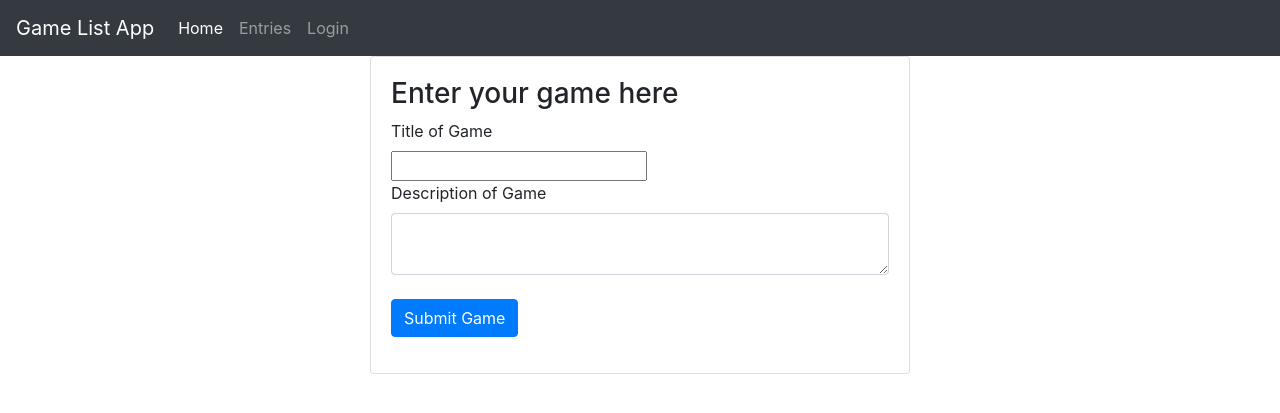
After one commit to DoctorIncorporated/GameListApp, a Node server app: page /entries in a window 1280 px wide. The commit adds this page. Shown: the top 413 px of the page. Run offline with Node 20, Linux system fonts and the light colour scheme; some libraries are stand-ins or nearby versions.

Commit message:
Add/Delete/and some edit entries

```diff
--- a/app.js
+++ b/app.js
@@ -29,18 +29,28 @@ app.set('view engine', 'handlebars');
 app.use(bodyParser.urlencoded({ extended: false }));
 app.use(bodyParser.json());
 
-//Route to index.html
+//Route to index
 router.get('/', function(req, res){
     //res.sendFile(path.join(__dirname+'/index.html'));
-    var title = "Welcome to the GameApp page";
+    //var title = "Welcome to the GameApp page";
 
-    res.render('index', {title:title});
+    res.render('index');
+});
+//Route to entries
+router.get('/entries', function(req, res){
+    res.render('gameentries/addgame');
+});
+//Route to login
+router.get('/login', function(req, res){
+    res.render('login');
 });
 
-app.get('/getdata', function(req, res){
-    console.log("Request made from fetch");
+app.get('/', function(req, res){
+    //console.log("Request made from fetch");
     Entry.find({}).then(function(entries){
-        res.send({entries:entries});
+        res.render("index", {
+            entries:entries
+        });
     });
 });
 
@@ -50,7 +60,7 @@ app.get('/getdata', function(req, res){
 // });
 
 //Post from form on index.html
-app.post('/', function(req, res){
+app.post('/addgame', function(req, res){
     console.log(req.body);
     var newEntry = {
         title:req.body.title,
@@ -58,6 +68,15 @@ app.post('/', function(req, res){
     }
     new Entry(newEntry).save().then(function(entry){
         res.redirect('/')
+    });
+});
+
+//Delete Game Entry
+app.post('/:id', function(req,res){
+    Entry.remove({_id:req.params.id})
+    .then(function(){
+        //req.flash("Game Removed");
+        res.redirect('/');
     });
 });
 
--- /dev/null
+++ b/views/entries.handlebars
@@ -0,0 +1,5 @@
+
+<div class="jumbotron text-center">
+    <h1>Enter Game Here</h1>
+    <p>You will enter games here</p>
+</div>
--- /dev/null
+++ b/views/gameentries/addgame.handlebars
@@ -0,0 +1,18 @@
+<div class="row">
+    <div class="col-md-6 mx-auto">
+        <div class="card card-body">
+            <form class="form-group" action="/addgame" method="POST">
+                <h3>Enter your game here</h3>
+                <label>Title of Game</label>
+                <br>
+                <input type="text" name="title" required>
+                <br>
+                <label>Description of Game</label>
+                <br>
+                <textarea name="genre" class="form-control" required></textarea>
+                <br>
+                <button type="submit" class="btn btn-primary">Submit Game</button>
+            </form>
+        </div>
+    </div>
+</div>
--- a/views/layouts/main.handlebars
+++ b/views/layouts/main.handlebars
@@ -3,10 +3,20 @@
     <head>
         <meta charset="utf-8">
         <title>Game App - List Your Favorite Games</title>
+        <!--Link to Bootstrap-->
+        <link rel="stylesheet" href="https://stackpath.bootstrapcdn.com/bootstrap/4.2.1/css/bootstrap.min.css" integrity="sha384-GJzZqFGwb1QTTN6wy59ffF1BuGJpLSa9DkKMp0DgiMDm4iYMj70gZWKYbI706tWS" crossorigin="anonymous">
     </head>
     <body>
+        {{>_navbar}}
 
-        {{{body}}}
 
+        <div class="container">
+            {{{body}}}
+        </div>
+
+<!--Bootstrap Linked Scripts and Dependancies-->
+<script src="https://code.jquery.com/jquery-3.3.1.slim.min.js" integrity="sha384-q8i/X+965DzO0rT7abK41JStQIAqVgRVzpbzo5smXKp4YfRvH+8abtTE1Pi6jizo" crossorigin="anonymous"></script>
+<script src="https://cdnjs.cloudflare.com/ajax/libs/popper.js/1.14.6/umd/popper.min.js" integrity="sha384-wHAiFfRlMFy6i5SRaxvfOCifBUQy1xHdJ/yoi7FRNXMRBu5WHdZYu1hA6ZOblgut" crossorigin="anonymous"></script>
+<script src="https://stackpath.bootstrapcdn.com/bootstrap/4.2.1/js/bootstrap.min.js" integrity="sha384-B0UglyR+jN6CkvvICOB2joaf5I4l3gm9GU6Hc1og6Ls7i6U/mkkaduKaBhlAXv9k" crossorigin="anonymous"></script>
     </body>
 </html>
--- /dev/null
+++ b/views/partials/_navbar.handlebars
@@ -0,0 +1,19 @@
+<nav class="navbar navbar-expand-lg navbar-dark bg-dark">
+  <a class="navbar-brand" href="#">Game List App</a>
+  <button class="navbar-toggler" type="button" data-toggle="collapse" data-target="#navbarSupportedContent" aria-controls="navbarSupportedContent" aria-expanded="false" aria-label="Toggle navigation">
+    <span class="navbar-toggler-icon"></span>
+  </button>
+
+  <div class="collapse navbar-collapse" id="navbarSupportedContent">
+    <ul class="navbar-nav mr-auto">
+      <li class="nav-item active">
+        <a class="nav-link" href="/">Home</a>
+      </li>
+      <li class="nav-item">
+        <a class="nav-link" href="/entries">Entries</a>
+      </li>
+      <li class="nav-item">
+        <a class="nav-link" href="/login">Login</a>
+      </li>
+  </div>
+</nav>
```
Also changed, not shown: Other instructions.txt (added, +10 -0 lines), views/gameentries/editgame.handlebars (added, +18 -0 lines), views/index.handlebars (+17 -2 lines), views/login.handlebars (added, +26 -0 lines), views/entries2.html (renamed from views/entries.html).
